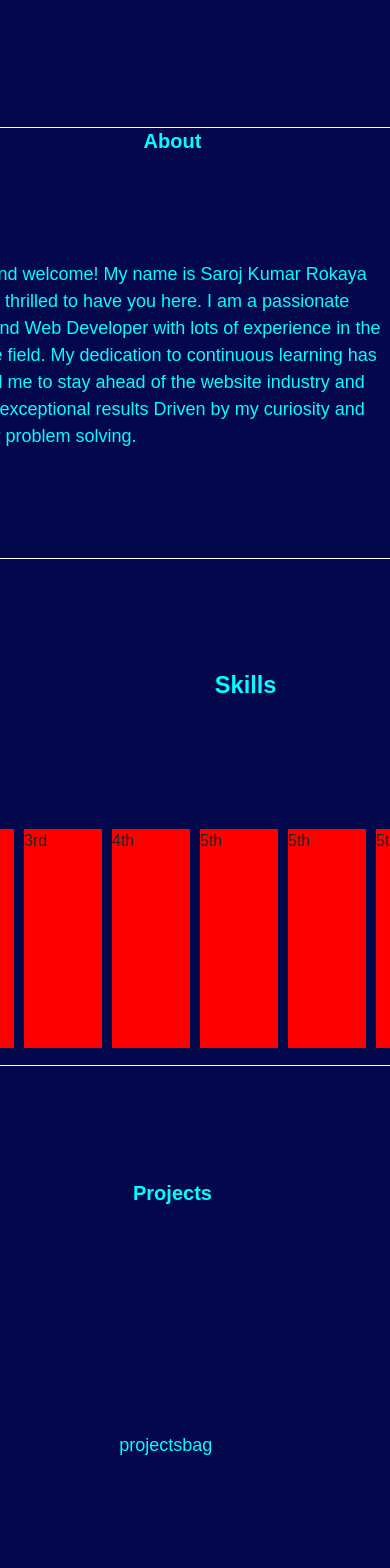
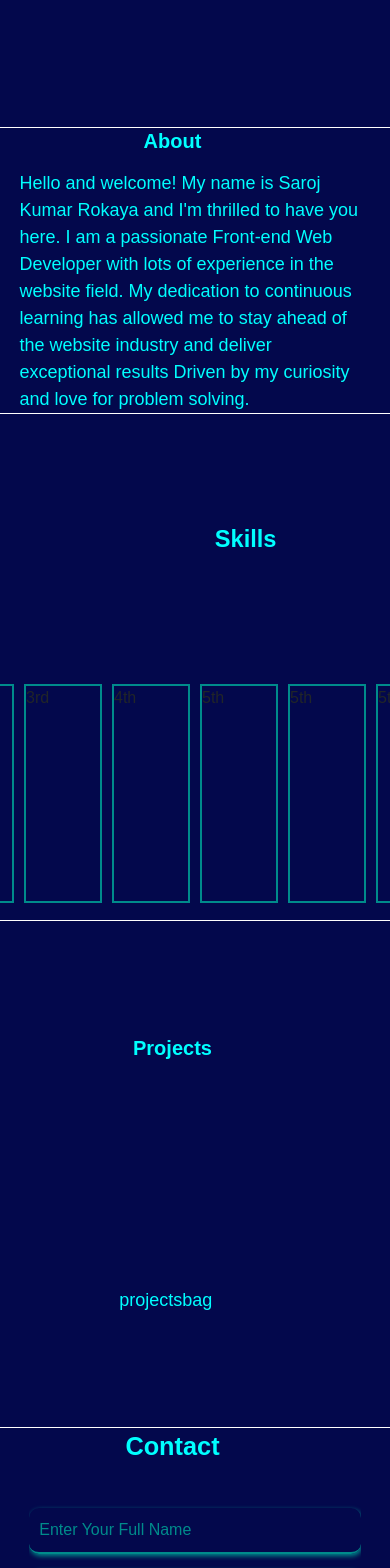
Before and after one commit to saroj-rokaya/practice, a React (Create React App) app: page / in a window 390 px wide. Shown: the part 380-1948 px from the top of the page. Built offline with nearby package versions, Linux system fonts and the light colour scheme.

Commit message:
responsive

```diff
--- a/src/Components/footer/footer.css
+++ b/src/Components/footer/footer.css
@@ -147,6 +147,10 @@
   text-align: center;
   background-color: rgb(5, 13, 127);
   color: cyan;
+
+}
+.copyright-footer{
+  opacity: 60%;
 }
 @media (max-width: 600px) {
   .footercontainer {
--- a/src/Components/main/About/aboutsection.css
+++ b/src/Components/main/About/aboutsection.css
@@ -18,7 +18,7 @@
     align-items: center;
 }
 .aboutcontent{
-    height: 30vh;
+    /* height: 30vh; */
     width: 50%;
     color: cyan;
     font-size: 18px;
@@ -30,15 +30,14 @@
 }
 @media (max-width:600px) {
     .aboutcontainer{
-        /* height: 50vh; */
         justify-content: center;
         flex-direction: column;
+        gap: 2vh;
 
     }
     .aboutme{
         font-size: 20px;
         font-weight: 700;
-        /* background-color: red; */
         height: 3vh;
         width: 100%;
         display: flex;
@@ -48,11 +47,12 @@
     .aboutcontent{
 
         width: 100%;
-        margin: 9vh;
-        /* background-color: pink; */
         display: flex;
         justify-content: center;
         align-items: center;
+        padding-left: 20vw;
+        padding-right: 8vw;
+
     }
 
 
--- a/src/Components/main/Contacts/contacts.css
+++ b/src/Components/main/Contacts/contacts.css
@@ -13,7 +13,7 @@
 /* left contact section styles */
 
 .contactss{
-    font-size: 20px;
+    font-size: 3vh;
     font-weight: 700;
     margin-left: 3%;
     /* background-color: red; */
@@ -49,14 +49,6 @@
     /* border-right: 1px solid darkcyan;  */
 }
 
-
-/* forms style */
-
-/* form{
-    margin: 1rem 0 1rem 0;
-} */
-
-
 /* styles for all input boxes */
 
 .boxes{
@@ -76,7 +68,6 @@
 .boxes::placeholder{
     color: darkcyan;
 }
-
 
 
 #txtbox{
@@ -141,6 +132,11 @@
     }
     .contactsform-inner-right-container{
         width: 100%;
+        padding-left: 15vw;
+
+    }
+    .boxes{
+        width: 85vw;
     }
 
     /* submit button style in form */
--- a/src/Components/main/Skills/skillssection.css
+++ b/src/Components/main/Skills/skillssection.css
@@ -34,7 +34,8 @@
 
     height: 26vh;
     min-width: 20vw;
-    background-color: red;
+    /* background-color: red; */
+    border: 2px solid darkcyan;
 
 }
 @media (max-width:600px) {
```
